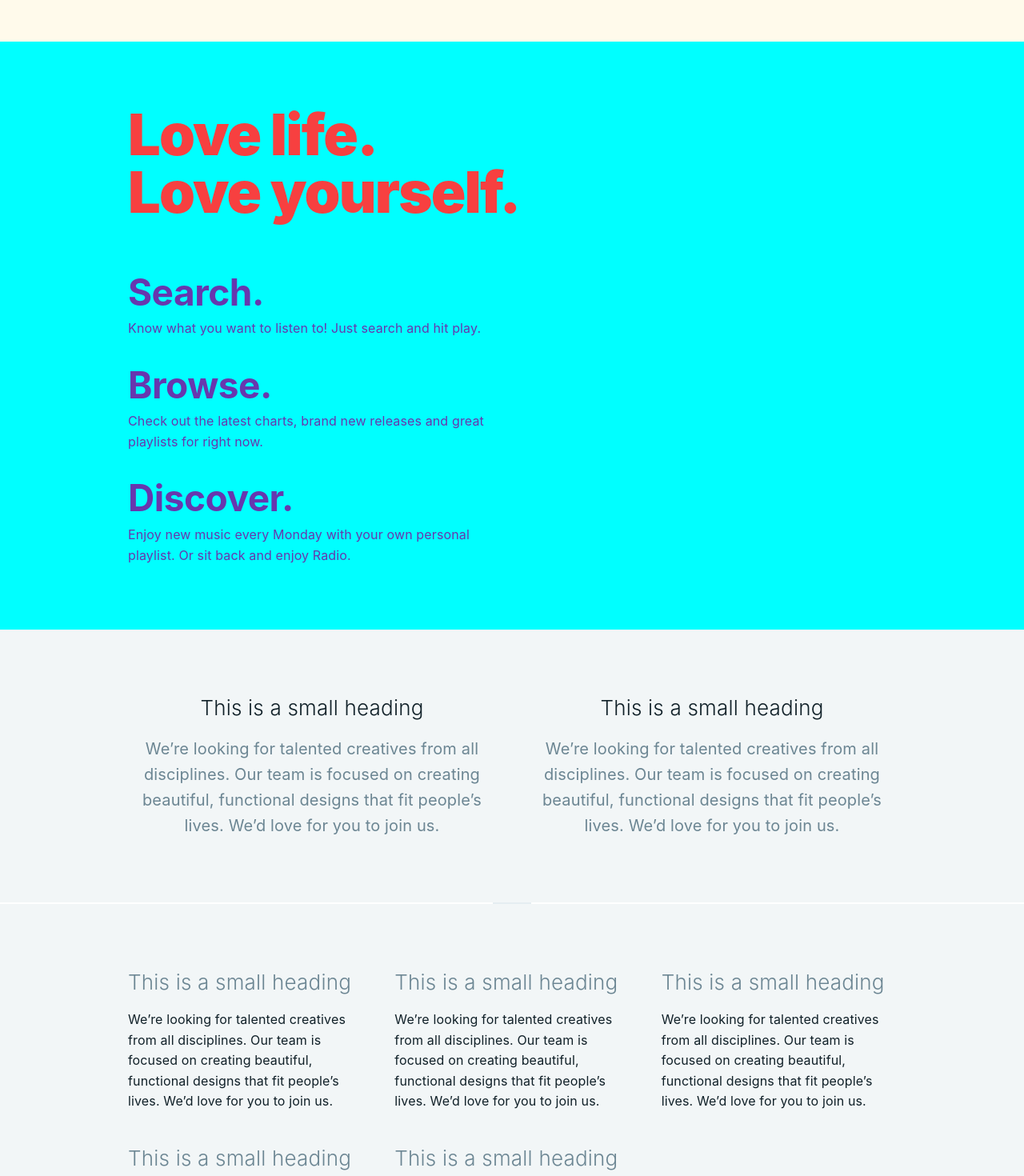
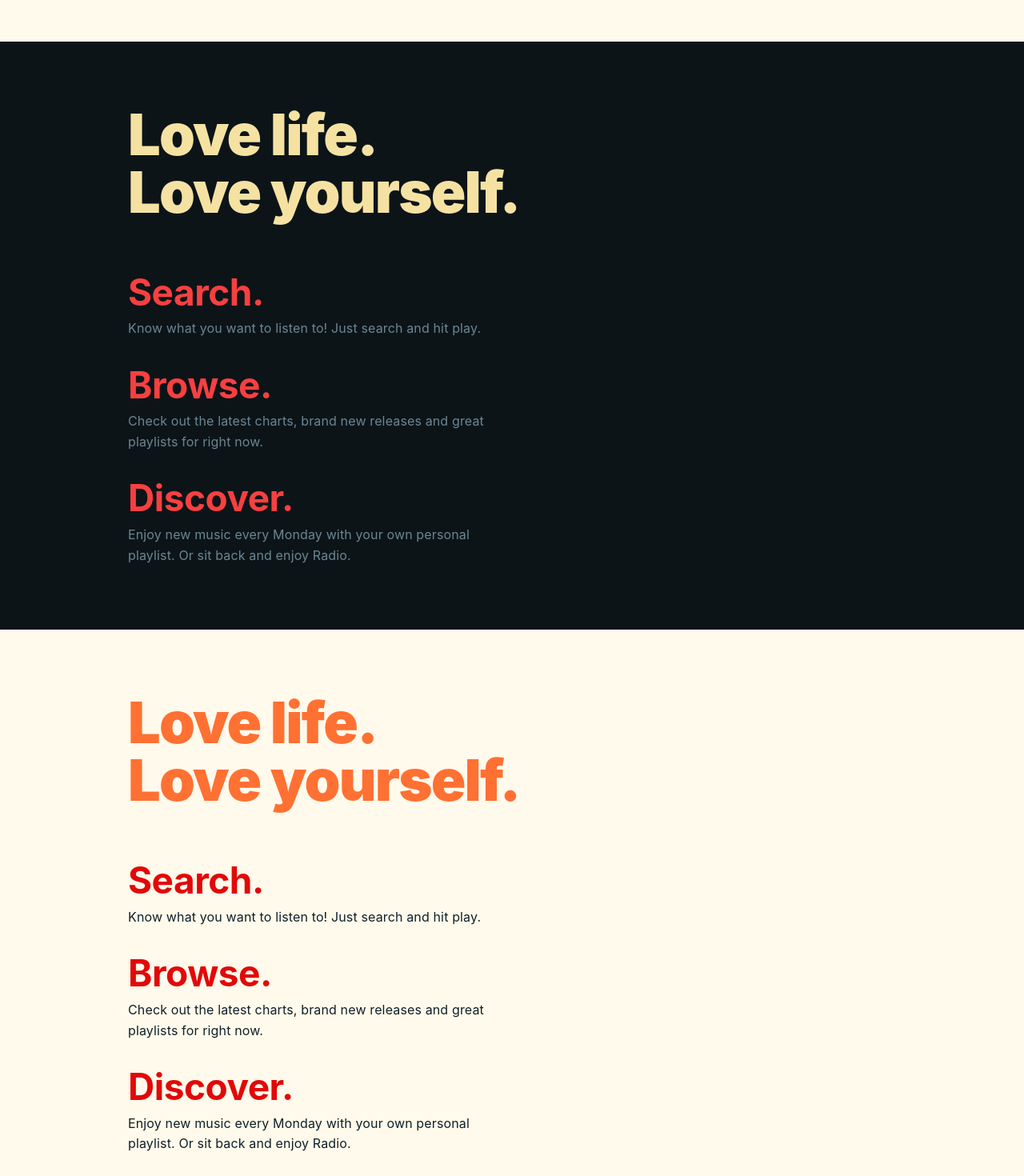
Before and after one commit to alobato/modulz-styled, a React (Create React App) app: page / in a window 1280 px wide. Shown: the part 2140-3610 px from the top of the page at 80% size. Built offline with nearby package versions, Linux system fonts and the light colour scheme.

Commit message:
mo colours fam

```diff
--- a/src/App.js
+++ b/src/App.js
@@ -144,30 +144,30 @@ class App extends Component {
           </Container>
         </Section>
 
-        <Section large cyan>
+        <Section large gray_900>
           <Container large>
             <Spacing mb8>
-              <Heading large red>Love life.<br></br> Love yourself.</Heading>
+              <Heading large amberTint>Love life.<br></br> Love yourself.</Heading>
             </Spacing>
             <Grid>
               <GridColumn column_12 bps_column_6>
                 <Spacing mb5>
                   <Spacing mb2>
-                    <Heading violet>Search.</Heading>
+                    <Heading red>Search.</Heading>
                   </Spacing>
-                  <Text violet>Know what you want to listen to! Just search and hit play.</Text>
+                  <Text gray_500>Know what you want to listen to! Just search and hit play.</Text>
                 </Spacing>
                 <Spacing mb5>
                   <Spacing mb2>
-                    <Heading violet>Browse.</Heading>
+                    <Heading red>Browse.</Heading>
                   </Spacing>
-                  <Text violet>Check out the latest charts, brand new releases and great playlists for right now.</Text>
+                  <Text gray_500>Check out the latest charts, brand new releases and great playlists for right now.</Text>
                 </Spacing>
                 <Spacing>
                   <Spacing mb2>
-                    <Heading violet>Discover.</Heading>
+                    <Heading red>Discover.</Heading>
                   </Spacing>
-                  <Text violet>Enjoy new music every Monday with your own personal playlist. Or sit back and enjoy Radio.</Text>
+                  <Text gray_500>Enjoy new music every Monday with your own personal playlist. Or sit back and enjoy Radio.</Text>
                 </Spacing>
               </GridColumn>
               <GridColumn column_12 bps_column_6>
@@ -177,7 +177,40 @@ class App extends Component {
           </Container>
         </Section>
 
-        <Section large gray_200>
+        <Section large amberTint>
+          <Container large>
+            <Spacing mb8>
+              <Heading large crimson>Love life.<br></br> Love yourself.</Heading>
+            </Spacing>
+            <Grid>
+              <GridColumn column_12 bps_column_6>
+                <Spacing mb5>
+                  <Spacing mb2>
+                    <Heading redShade>Search.</Heading>
+                  </Spacing>
+                  <Text>Know what you want to listen to! Just search and hit play.</Text>
+                </Spacing>
+                <Spacing mb5>
+                  <Spacing mb2>
+                    <Heading redShade>Browse.</Heading>
+                  </Spacing>
+                  <Text>Check out the latest charts, brand new releases and great playlists for right now.</Text>
+                </Spacing>
+                <Spacing>
+                  <Spacing mb2>
+                    <Heading redShade>Discover.</Heading>
+                  </Spacing>
+                  <Text>Enjoy new music every Monday with your own personal playlist. Or sit back and enjoy Radio.</Text>
+                </Spacing>
+              </GridColumn>
+              <GridColumn column_12 bps_column_6>
+
+              </GridColumn>
+            </Grid>
+          </Container>
+        </Section>
+
+        <Section large>
           <Container large>
             <Alignment bps_center>
               <Grid>
@@ -197,8 +230,6 @@ class App extends Component {
             </Alignment>
           </Container>
         </Section>
-
-        <Divider></Divider>
 
         <Section large gray_200>
           <Container large>
--- a/src/Palette.js
+++ b/src/Palette.js
@@ -29,6 +29,7 @@ export const GRAY_400 = 'hsl(200, 22%, 80%)';
 export const GRAY_500 = 'hsl(200, 15%, 50%)';
 export const GRAY_700 = 'hsl(200, 34%, 15%)';
 export const GRAY_800 = 'hsl(200, 43%, 11%)';
+export const GRAY_900 = 'hsl(200, 35%, 7%)';
 
 export const RED_100 = 'hsl(0, 92%, 97%)';
 export const RED_300 = 'hsl(0, 80%, 80%)';
--- a/src/components/Heading.js
+++ b/src/components/Heading.js
@@ -64,6 +64,7 @@ const Heading = styled.h3`
   ${props => props.lavenderTint && css` color: ${palette.LAVENDER_300}; `}
   ${props => props.violetTint && css` color: ${palette.VIOLET_300}; `}
 
+  ${props => props.redShade && css` color: ${palette.RED_700}; `}
   ${props => props.indigoShade && css` color: ${palette.INDIGO_700}; `}
 `;
 
--- a/src/components/Section.js
+++ b/src/components/Section.js
@@ -27,6 +27,7 @@ const Section = styled.section`
   ${props => props.gray_200 && css` background-color: ${palette.GRAY_200}; `}
   ${props => props.gray_700 && css` background-color: ${palette.GRAY_700}; `}
   ${props => props.gray_800 && css` background-color: ${palette.GRAY_800}; `}
+  ${props => props.gray_900 && css` background-color: ${palette.GRAY_900}; `}
 
   ${props => props.red && css` background-color: ${palette.RED_500}; `}
   ${props => props.pink && css` background-color: ${palette.PINK_500}; `}
```
